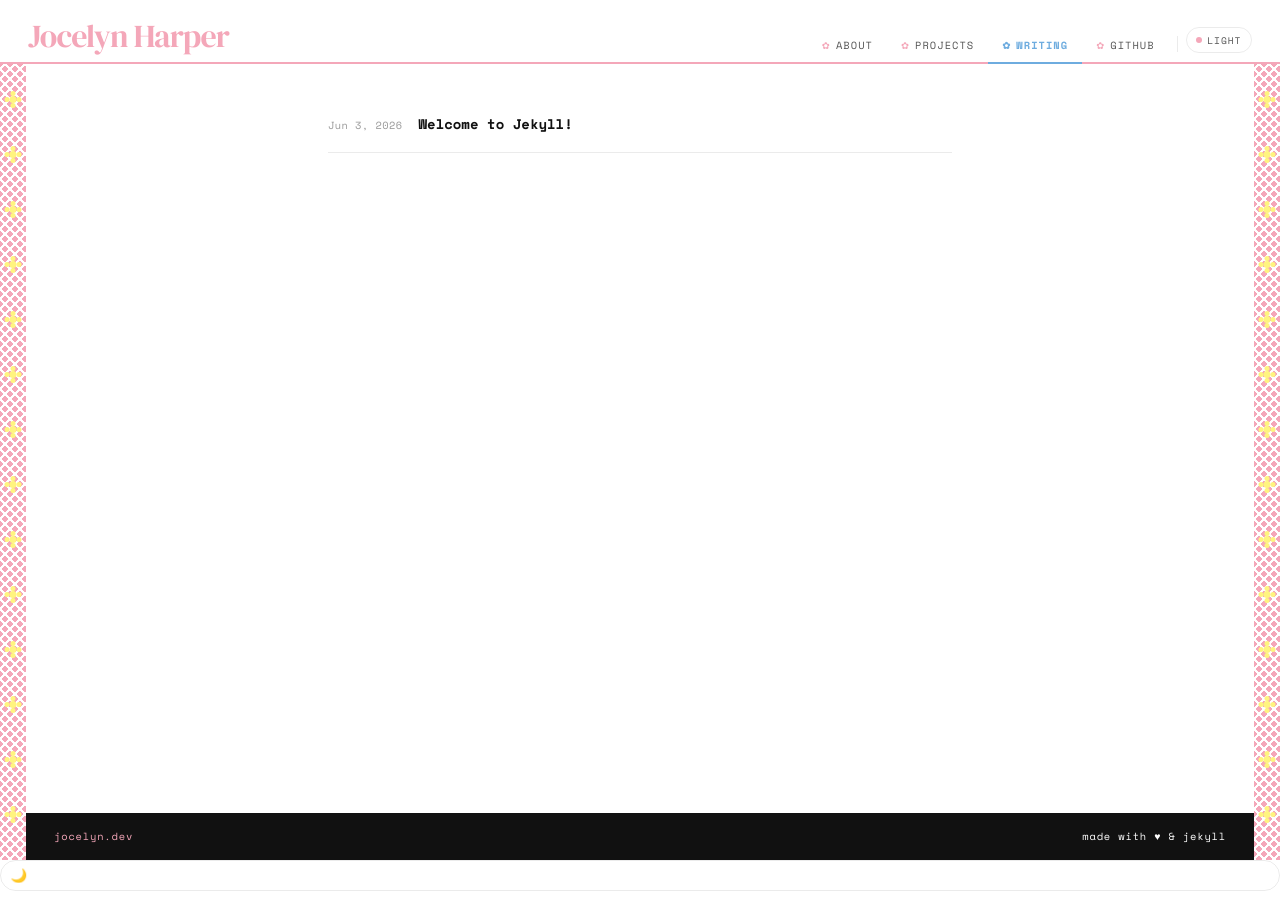
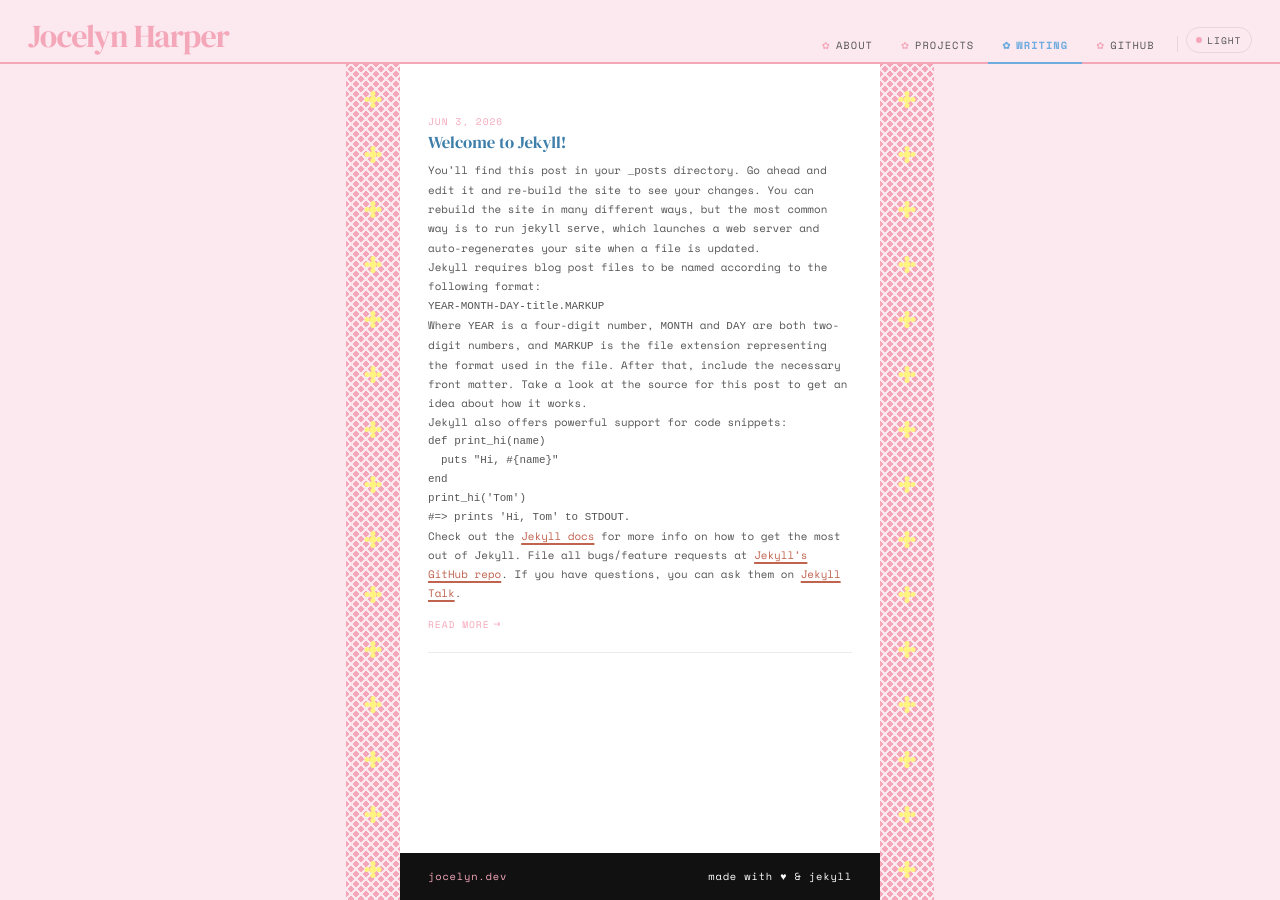
Before and after one commit to javawitch/javawitch.github.io, a Jekyll site: the page built from index.html, in a window 1280 px wide. Built offline with Jekyll 4.4.1, drawn with Linux system fonts in a browser that asks for light colours.

Commit message:
Updating blog posts to show on the main page

```diff
--- a/Gemfile
+++ b/Gemfile
@@ -1,6 +1,6 @@
 source "https://rubygems.org"
 
-gem "jekyll", "~> 4.3"
+gem "jekyll", "~> 4.4"
 gem "jekyll-feed"
 gem "jekyll-seo-tag"
 
--- a/_config.yml
+++ b/_config.yml
@@ -45,11 +45,22 @@
 compress_html:
   clippings: all
 
+plugins:
+  - jekyll-feed
+  - jekyll-seo-tag
+
 # Implictly adding Sass here. **MUST USE @IMPORT BECAUSE OF GITHUB PAGES**
 sass:
   load_paths:
     - _sass
   style: compressed
+
+  # Adding a Collections block so posts can actually show
+  collections:
+  posts:
+    output: true
+
+excerpt_separator: "<!--more-->"
 
 # Exclude dev files from build
 exclude:
--- a/_layouts/default.html
+++ b/_layouts/default.html
@@ -24,8 +24,6 @@
     <div class="border-strip" aria-hidden="true"></div>
   </div>
 
-  <button class="theme-toggle" id="theme-toggle" aria-label="Toggle dark mode">🌙</button>
-
   <script src="{{ '/assets/js/petal.js' | relative_url }}"></script>
 </body>
 </html>
--- a/_sass/petal.scss
+++ b/_sass/petal.scss
@@ -10,6 +10,7 @@
   // Light mode (default)
   --bg:           #ffffff;
   --bg-subtle:    #fdf8f8;
+  --bg-strip:     #fce8ef;   // light pink tint behind polka dots
   --ink:          #111111;
   --ink-muted:    #555555;
   --ink-faint:    #999999;
@@ -17,6 +18,7 @@
   --accent-text:  #111111;
   --flower:       #FFF47F;   // soft yellow for border flowers
   --link:         #c0634f;
+  --heading:      #3d7eaa;   // accessible blue for titles (4.6:1 on white)
   --border:       rgba(0,0,0,0.08);
   --footer-bg:    #111111;
   --footer-text:  #ffffff;
@@ -26,13 +28,14 @@
   --font-serif:   'DM Serif Display', Georgia, serif;
 
   // Spacing
-  --strip-w:      26px;
-  --content-max:  680px;
+  --strip-w:      54px;      // wide enough to see full dot pattern
+  --content-max:  480px;     // centered content column
 }
 
 [data-theme="dark"] {
   --bg:           #1a1a1a;
   --bg-subtle:    #222222;
+  --bg-strip:     #2a1520;   // deep dark rose behind polka dots
   --ink:          #f0f0f0;
   --ink-muted:    #aaaaaa;
   --ink-faint:    #666666;
@@ -40,6 +43,7 @@
   --accent-text:  #111111;
   --flower:       #FFF47F;
   --link:         #f4a7b9;
+  --heading:      #6EACDF;   // lighter blue fine on dark bg (#1a1a1a = 4.7:1)
   --border:       rgba(255,255,255,0.08);
   --footer-bg:    #0e0e0e;
   --footer-text:  #f0f0f0;
@@ -52,7 +56,7 @@
 
 body {
   font-family: var(--font-mono);
-  background: var(--bg);
+  background: var(--bg-strip);  // strip color fills the outer page
   color: var(--ink);
   line-height: 1.75;
   transition: background 0.3s, color 0.3s;
@@ -69,10 +73,22 @@
 .site-wrapper {
   display: flex;
   flex: 1;
+  justify-content: center;
+}
+
+// ── MAIN CONTENT ────────────────────────────────────────────
+.site-content {
+  flex: 0 0 var(--content-max);
+  width: var(--content-max);
+  max-width: 100%;
+  display: flex;
+  flex-direction: column;
+  background: var(--bg);
+  transition: background 0.3s;
 }
 
 // ── BORDER STRIPS ───────────────────────────────────────────
-// Polka-dot pattern via two offset radial-gradients — no images
+// Solid coordinated bg + polka dot pattern layered on top
 .border-strip {
   width: var(--strip-w);
   flex-shrink: 0;
@@ -81,7 +97,7 @@
   background:
     radial-gradient(circle, var(--accent) 38%, transparent 38%) 0 0 / 10px 10px,
     radial-gradient(circle, var(--accent) 38%, transparent 38%) 5px 5px / 10px 10px,
-    var(--bg);
+    var(--bg-strip);           // solid tinted bg — not page white/dark
   transition: background 0.3s;
 }
 
@@ -117,14 +133,6 @@
     top: -5px; left: 1px;
     box-shadow: 0 12px 0 var(--flower);
   }
-}
-
-// ── MAIN CONTENT ────────────────────────────────────────────
-.site-content {
-  flex: 1;
-  min-width: 0;
-  display: flex;
-  flex-direction: column;
 }
 
 // ── HEADER / NAV ────────────────────────────────────────────
@@ -265,9 +273,7 @@
 .page-main {
   flex: 1;
   padding: 2rem 1.75rem;
-  max-width: var(--content-max);
   width: 100%;
-  margin: 0 auto;
 }
 
 // ── POST / PAGE TYPOGRAPHY ──────────────────────────────────
@@ -279,7 +285,7 @@
   font-family: var(--font-serif);
   font-size: 1.6rem;
   line-height: 1.15;
-  color: var(--ink);
+  color: var(--heading);
   margin-bottom: 0.4rem;
 }
 
@@ -301,8 +307,8 @@
 
 .post-content {
   p { margin-bottom: 0.9rem; font-size: 0.875rem; }
-  h2 { font-family: var(--font-serif); font-size: 1.1rem; margin: 1.5rem 0 0.5rem; color: var(--ink); }
-  h3 { font-family: var(--font-serif); font-size: 0.95rem; margin: 1.2rem 0 0.4rem; color: var(--ink); }
+  h2 { font-family: var(--font-serif); font-size: 1.1rem; margin: 1.5rem 0 0.5rem; color: var(--heading); }
+  h3 { font-family: var(--font-serif); font-size: 0.95rem; margin: 1.2rem 0 0.4rem; color: var(--heading); }
   ol, ul { font-size: 0.8rem; line-height: 1.9; padding-left: 1.25rem; margin-bottom: 0.9rem; }
   ul { list-style: circle; }
   blockquote {
@@ -385,6 +391,71 @@
   img { margin: 1.2rem auto; border-radius: 4px; }
 }
 
+.post-list-title {
+  font-family: var(--font-serif);
+  font-size: 1.05rem;
+  line-height: 1.2;
+  color: var(--heading);
+  text-decoration: none;
+  display: block;
+  margin-bottom: 0.25rem;
+  &:hover { text-decoration: underline; text-underline-offset: 3px; }
+}
+
+.post-date {
+  font-size: 0.6rem;
+  letter-spacing: 0.1em;
+  text-transform: uppercase;
+  color: var(--accent);
+}
+
+.post-excerpt {
+  font-size: 0.68rem;
+  color: var(--ink-muted);
+  line-height: 1.75;
+  margin-bottom: 0.5rem;
+  p { margin: 0; }
+}
+
+.read-more {
+  font-size: 0.6rem;
+  letter-spacing: 0.1em;
+  text-transform: uppercase;
+  color: var(--accent);
+  text-decoration: none;
+  display: inline-flex;
+  align-items: center;
+  gap: 4px;
+  width: fit-content;
+  &::after { content: '→'; font-size: 0.7rem; }
+  &:hover { text-decoration: underline; text-underline-offset: 2px; }
+}
+
+// ── POST TAGS ───────────────────────────────────────────────
+.post-tags {
+  display: flex;
+  flex-wrap: wrap;
+  gap: 0.4rem;
+  margin-top: 1.5rem;
+  padding-top: 1rem;
+  border-top: 1px solid var(--border);
+}
+
+.post-tag {
+  font-size: 0.6rem;
+  letter-spacing: 0.1em;
+  text-transform: uppercase;
+  padding: 2px 8px;
+  border: 1px solid var(--accent);
+  color: var(--accent);
+  transition: background 0.15s, color 0.15s;
+
+  &:hover {
+    background: var(--accent);
+    color: var(--accent-text);
+  }
+}
+
 // ── POST LIST (index page) ───────────────────────────────────
 .post-list {
   list-style: none;
@@ -392,27 +463,11 @@
 }
 
 .post-list-item {
-  padding: 1rem 0;
+  padding: 1.1rem 0;
   border-bottom: 1px solid var(--border);
   display: flex;
-  gap: 1rem;
-  align-items: baseline;
-
-  time {
-    font-size: 0.65rem;
-    color: var(--ink-faint);
-    white-space: nowrap;
-    letter-spacing: 0.04em;
-    flex-shrink: 0;
-  }
-
-  a {
-    font-size: 0.875rem;
-    font-weight: 700;
-    color: var(--ink);
-    text-decoration: none;
-    &:hover { color: var(--link); text-decoration: underline; }
-  }
+  flex-direction: column;
+  gap: 0.2rem;
 }
 
 
--- a/assets/css/_petal.scss
+++ b/assets/css/_petal.scss
@@ -10,6 +10,7 @@
   // Light mode (default)
   --bg:           #ffffff;
   --bg-subtle:    #fdf8f8;
+  --bg-strip:     #fce8ef;   // light pink tint behind polka dots
   --ink:          #111111;
   --ink-muted:    #555555;
   --ink-faint:    #999999;
@@ -17,6 +18,7 @@
   --accent-text:  #111111;
   --flower:       #FFF47F;   // soft yellow for border flowers
   --link:         #c0634f;
+  --heading:      #3d7eaa;   // accessible blue for titles (4.6:1 on white)
   --border:       rgba(0,0,0,0.08);
   --footer-bg:    #111111;
   --footer-text:  #ffffff;
@@ -26,13 +28,14 @@
   --font-serif:   'DM Serif Display', Georgia, serif;
 
   // Spacing
-  --strip-w:      26px;
-  --content-max:  680px;
+  --strip-w:      54px;      // wide enough to see full dot pattern
+  --content-max:  480px;     // centered content column
 }
 
 [data-theme="dark"] {
   --bg:           #1a1a1a;
   --bg-subtle:    #222222;
+  --bg-strip:     #2a1520;   // deep dark rose behind polka dots
   --ink:          #f0f0f0;
   --ink-muted:    #aaaaaa;
   --ink-faint:    #666666;
@@ -40,6 +43,7 @@
   --accent-text:  #111111;
   --flower:       #FFF47F;
   --link:         #f4a7b9;
+  --heading:      #6EACDF;   // lighter blue fine on dark bg (#1a1a1a = 4.7:1)
   --border:       rgba(255,255,255,0.08);
   --footer-bg:    #0e0e0e;
   --footer-text:  #f0f0f0;
@@ -52,7 +56,7 @@
 
 body {
   font-family: var(--font-mono);
-  background: var(--bg);
+  background: var(--bg-strip);  // strip color fills the outer page
   color: var(--ink);
   line-height: 1.75;
   transition: background 0.3s, color 0.3s;
@@ -69,10 +73,22 @@
 .site-wrapper {
   display: flex;
   flex: 1;
+  justify-content: center;
+}
+
+// ── MAIN CONTENT ────────────────────────────────────────────
+.site-content {
+  flex: 0 0 var(--content-max);
+  width: var(--content-max);
+  max-width: 100%;
+  display: flex;
+  flex-direction: column;
+  background: var(--bg);
+  transition: background 0.3s;
 }
 
 // ── BORDER STRIPS ───────────────────────────────────────────
-// Polka-dot pattern via two offset radial-gradients — no images
+// Solid coordinated bg + polka dot pattern layered on top
 .border-strip {
   width: var(--strip-w);
   flex-shrink: 0;
@@ -81,7 +97,7 @@
   background:
     radial-gradient(circle, var(--accent) 38%, transparent 38%) 0 0 / 10px 10px,
     radial-gradient(circle, var(--accent) 38%, transparent 38%) 5px 5px / 10px 10px,
-    var(--bg);
+    var(--bg-strip);           // solid tinted bg — not page white/dark
   transition: background 0.3s;
 }
 
@@ -117,14 +133,6 @@
     top: -5px; left: 1px;
     box-shadow: 0 12px 0 var(--flower);
   }
-}
-
-// ── MAIN CONTENT ────────────────────────────────────────────
-.site-content {
-  flex: 1;
-  min-width: 0;
-  display: flex;
-  flex-direction: column;
 }
 
 // ── HEADER / NAV ────────────────────────────────────────────
@@ -265,9 +273,7 @@
 .page-main {
   flex: 1;
   padding: 2rem 1.75rem;
-  max-width: var(--content-max);
   width: 100%;
-  margin: 0 auto;
 }
 
 // ── POST / PAGE TYPOGRAPHY ──────────────────────────────────
@@ -279,7 +285,7 @@
   font-family: var(--font-serif);
   font-size: 1.6rem;
   line-height: 1.15;
-  color: var(--ink);
+  color: var(--heading);
   margin-bottom: 0.4rem;
 }
 
@@ -301,8 +307,8 @@
 
 .post-content {
   p { margin-bottom: 0.9rem; font-size: 0.875rem; }
-  h2 { font-family: var(--font-serif); font-size: 1.1rem; margin: 1.5rem 0 0.5rem; color: var(--ink); }
-  h3 { font-family: var(--font-serif); font-size: 0.95rem; margin: 1.2rem 0 0.4rem; color: var(--ink); }
+  h2 { font-family: var(--font-serif); font-size: 1.1rem; margin: 1.5rem 0 0.5rem; color: var(--heading); }
+  h3 { font-family: var(--font-serif); font-size: 0.95rem; margin: 1.2rem 0 0.4rem; color: var(--heading); }
   ol, ul { font-size: 0.8rem; line-height: 1.9; padding-left: 1.25rem; margin-bottom: 0.9rem; }
   ul { list-style: circle; }
   blockquote {
@@ -385,6 +391,60 @@
   img { margin: 1.2rem auto; border-radius: 4px; }
 }
 
+.post-list-title {
+  font-size: 0.875rem;
+  font-weight: 700;
+  color: var(--heading);
+  text-decoration: none;
+  display: block;
+  margin-bottom: 0.4rem;
+  &:hover { color: var(--link); text-decoration: underline; }
+}
+
+.post-excerpt {
+  font-size: 0.8rem;
+  color: var(--ink-muted);
+  line-height: 1.75;
+  margin-bottom: 0.5rem;
+
+  p { margin: 0; }
+}
+
+.read-more {
+  font-size: 0.65rem;
+  letter-spacing: 0.08em;
+  text-transform: uppercase;
+  color: var(--accent);
+  text-decoration: none;
+  text-underline-offset: 3px;
+  &:hover { text-decoration: underline; }
+}
+
+// ── POST TAGS ───────────────────────────────────────────────
+.post-tags {
+  display: flex;
+  flex-wrap: wrap;
+  gap: 0.4rem;
+  margin-top: 1.5rem;
+  padding-top: 1rem;
+  border-top: 1px solid var(--border);
+}
+
+.post-tag {
+  font-size: 0.6rem;
+  letter-spacing: 0.1em;
+  text-transform: uppercase;
+  padding: 2px 8px;
+  border: 1px solid var(--accent);
+  color: var(--accent);
+  transition: background 0.15s, color 0.15s;
+
+  &:hover {
+    background: var(--accent);
+    color: var(--accent-text);
+  }
+}
+
 // ── POST LIST (index page) ───────────────────────────────────
 .post-list {
   list-style: none;
@@ -392,26 +452,16 @@
 }
 
 .post-list-item {
-  padding: 1rem 0;
+  padding: 1.25rem 0;
   border-bottom: 1px solid var(--border);
   display: flex;
-  gap: 1rem;
-  align-items: baseline;
+  flex-direction: column;
+  gap: 0.2rem;
 
   time {
     font-size: 0.65rem;
     color: var(--ink-faint);
-    white-space: nowrap;
     letter-spacing: 0.04em;
-    flex-shrink: 0;
-  }
-
-  a {
-    font-size: 0.875rem;
-    font-weight: 700;
-    color: var(--ink);
-    text-decoration: none;
-    &:hover { color: var(--link); text-decoration: underline; }
   }
 }
 
--- a/index.html
+++ b/index.html
@@ -6,10 +6,10 @@
 <ul class="post-list">
   {% for post in site.posts %}
   <li class="post-list-item">
-    <time datetime="{{ post.date | date_to_xmlschema }}">
-      {{ post.date | date: "%b %-d, %Y" }}
-    </time>
-    <a href="{{ post.url | relative_url }}">{{ post.title }}</a>
+    <span class="post-date">{{ post.date | date: "%b %-d, %Y" }}</span>
+    <a class="post-list-title" href="{{ post.url | relative_url }}">{{ post.title }}</a>
+    <div class="post-excerpt">{{ post.excerpt }}</div>
+    <a class="read-more" href="{{ post.url | relative_url }}">read more</a>
   </li>
   {% endfor %}
 </ul>
--- /dev/null
+++ b/test.html
@@ -0,0 +1,3 @@
+---
+---
+hello world
```
Also changed, not shown: _layouts/post.html (+8 -1 lines), Gemfile.lock, 2 other files.
